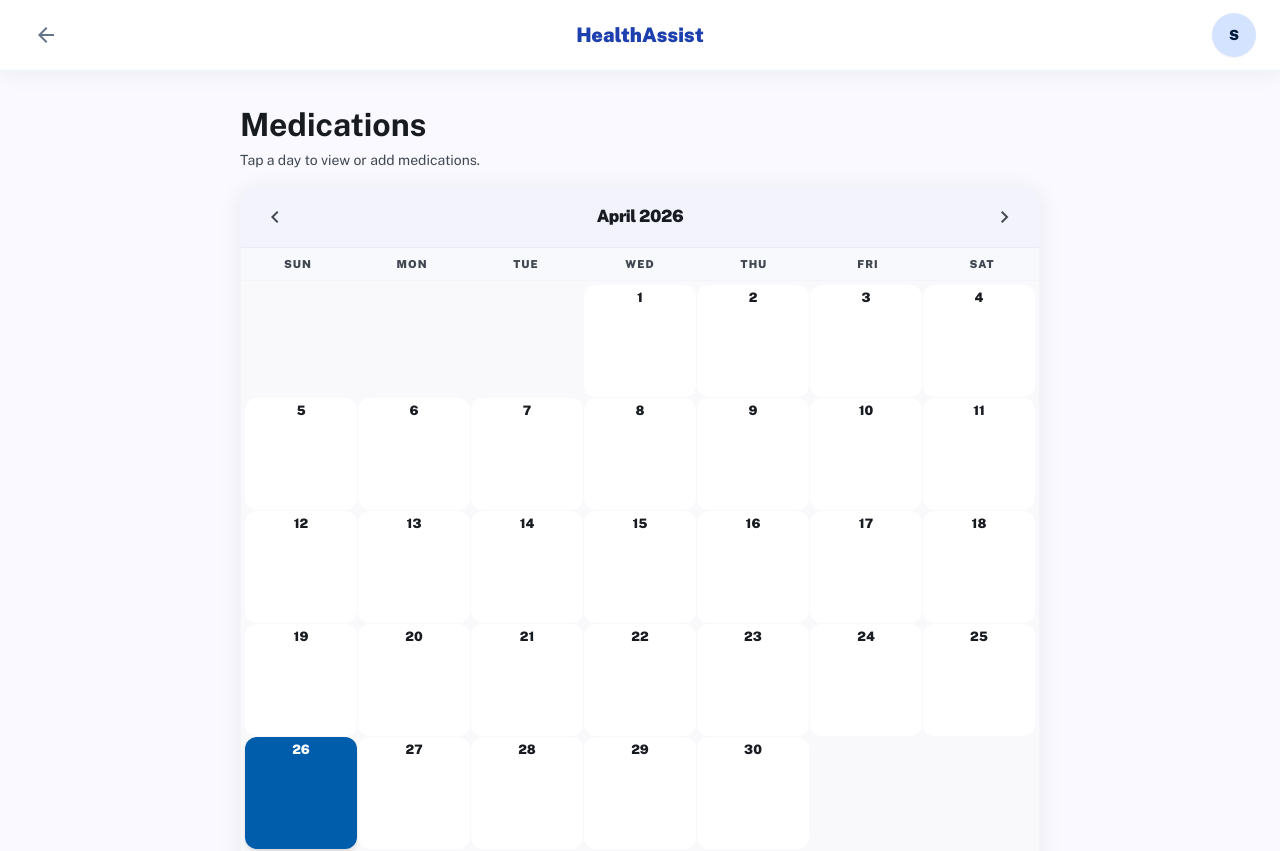
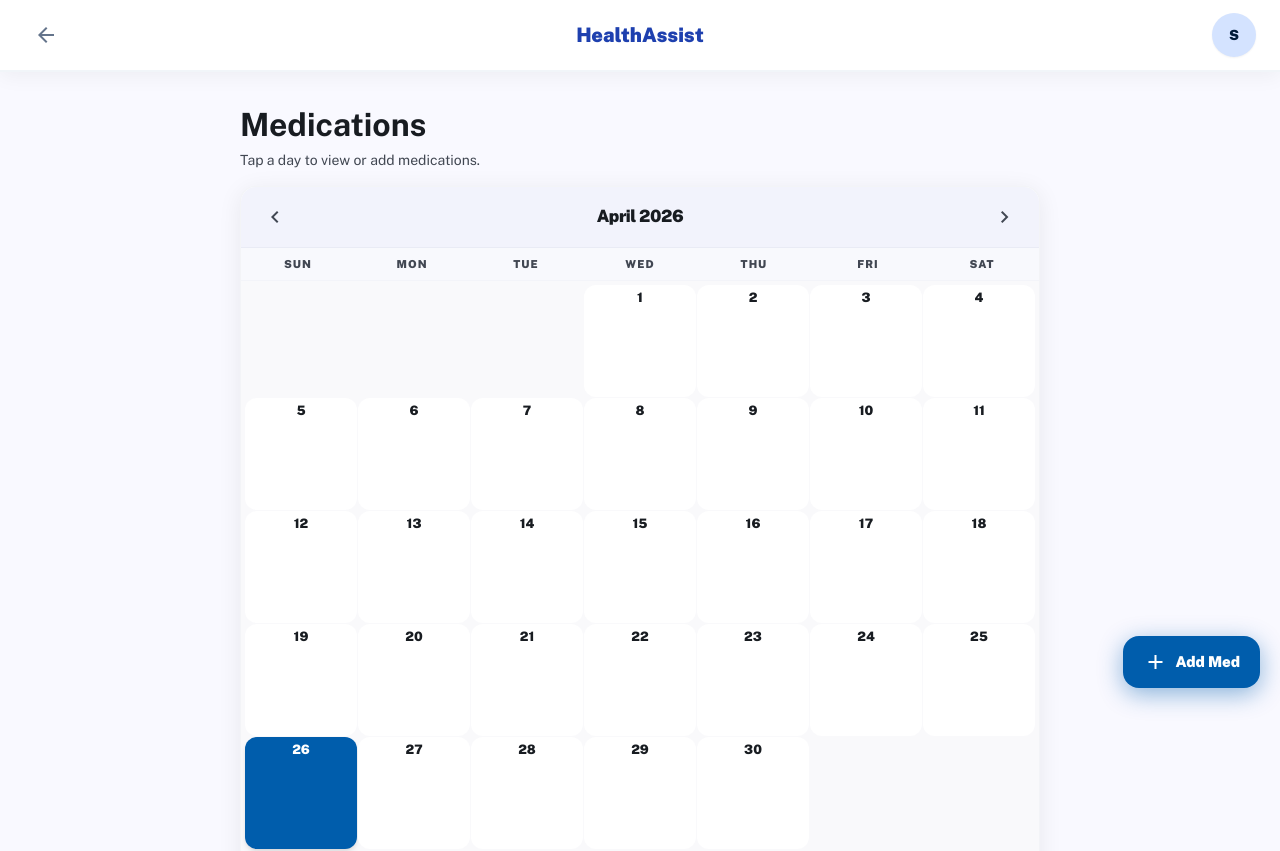
Before and after one commit to smit061205/Aarogya-sarwar, a React (Vite) app in the folder frontend/: page /medications in a window 1280 px wide. Shown: the top 851 px of the page. Built offline with nearby package versions, Linux system fonts and the light colour scheme.

Commit message:
fix(medications): Add fixed FAB pinned above bottom nav so Add Med button is always visible

```diff
--- a/frontend/src/pages/Medications.jsx
+++ b/frontend/src/pages/Medications.jsx
@@ -484,6 +484,20 @@ export default function Medications() {
         </>
       )}
 
+      {/* ── Floating Action Button ─────────────────────────────────────── */}
+      <button
+        onClick={openAddForm}
+        aria-label="Add medication"
+        className="fixed z-30 bg-primary text-on-primary shadow-[0_6px_24px_rgba(0,93,172,0.45)] rounded-2xl flex items-center gap-2 px-5 py-3.5 font-black text-[15px] transition-all hover:scale-105 active:scale-95"
+        style={{
+          bottom: 'calc(112px + env(safe-area-inset-bottom))',
+          right: '20px',
+        }}
+      >
+        <span className="material-symbols-outlined text-[22px]" aria-hidden="true" style={{ fontVariationSettings: "'FILL' 1" }}>add</span>
+        Add Med
+      </button>
+
       <style>{`
         @keyframes slideUp {
           from { transform: translateY(100%); opacity: 0; }
```
